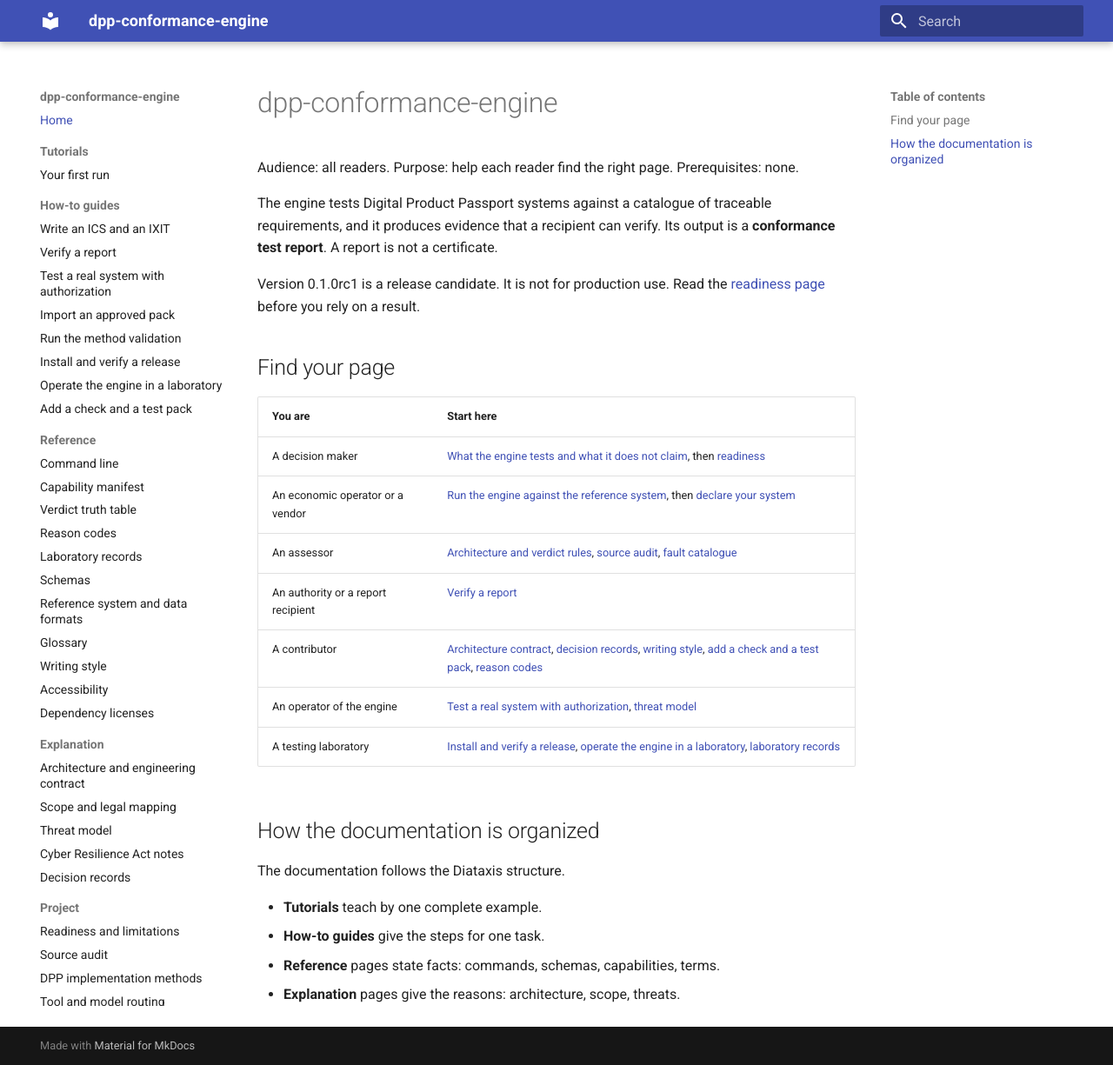
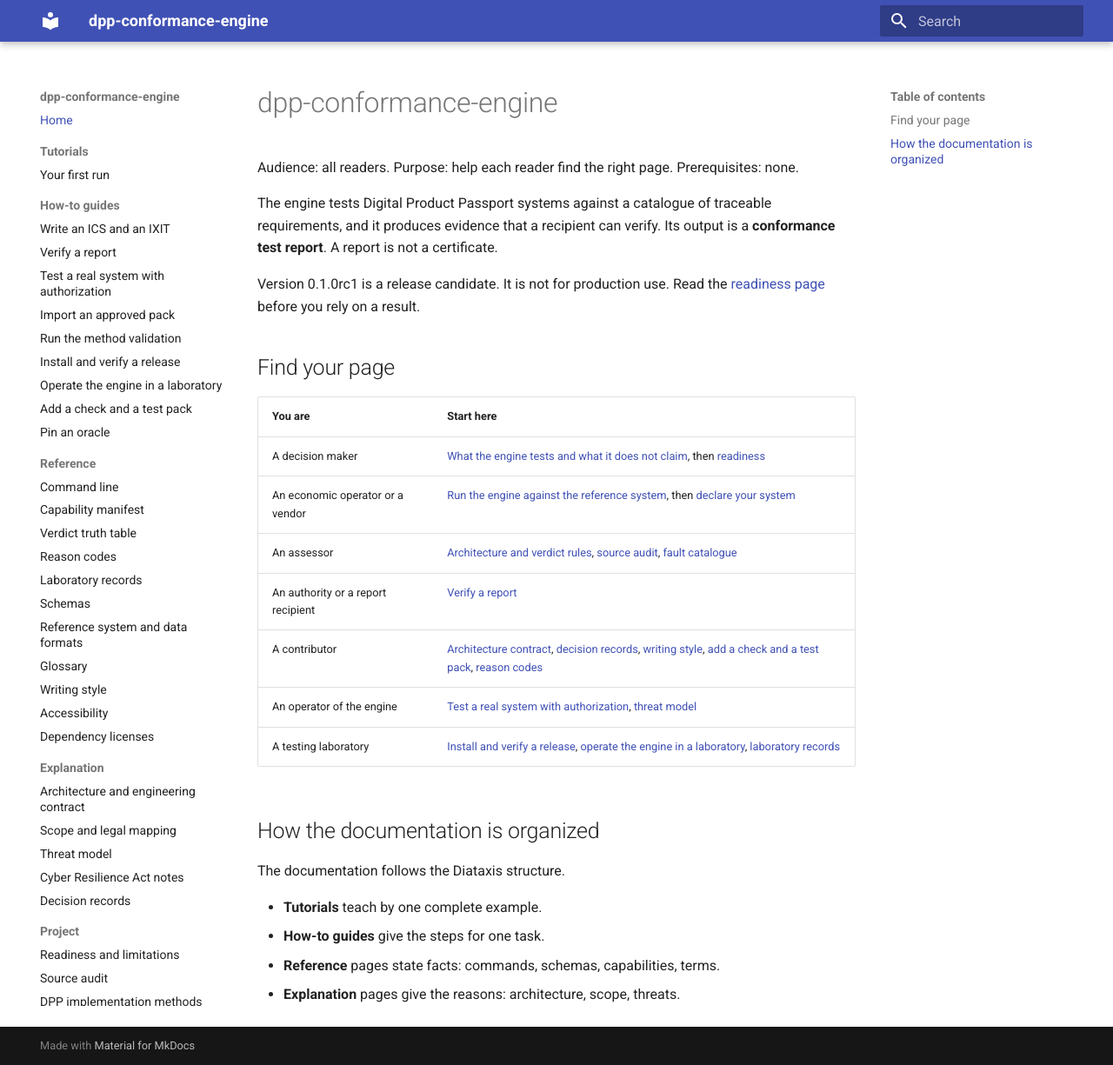
Before and after one commit to hadijannat/dpp-conformance-engine, an MkDocs documentation site: the page built from docs/index.md, in a window 1280 px wide and 1225 px high. Shown: the whole window at 87% size. Built offline with MkDocs 1.6.1 and Material for MkDocs 9.7.7, drawn with Linux system fonts in a browser that asks for light colours; the version menu is left out.

Commit message:
docs: add the pin-an-oracle guide to the site navigation
Package P2-17 added the guide. It did not own mkdocs.yml.

Co-Authored-By: Claude Opus 5.5 <noreply@anthropic.com>

```diff
--- a/mkdocs.yml
+++ b/mkdocs.yml
@@ -36,6 +36,7 @@ nav:
       - Install and verify a release: how-to/install-and-verify-a-release.md
       - Operate the engine in a laboratory: how-to/operate-in-a-laboratory.md
       - Add a check and a test pack: how-to/add-a-check-and-a-test-pack.md
+      - Pin an oracle: how-to/pin-an-oracle.md
   - Reference:
       - Command line: reference/cli.md
       - Capability manifest: reference/capabilities.md
```
